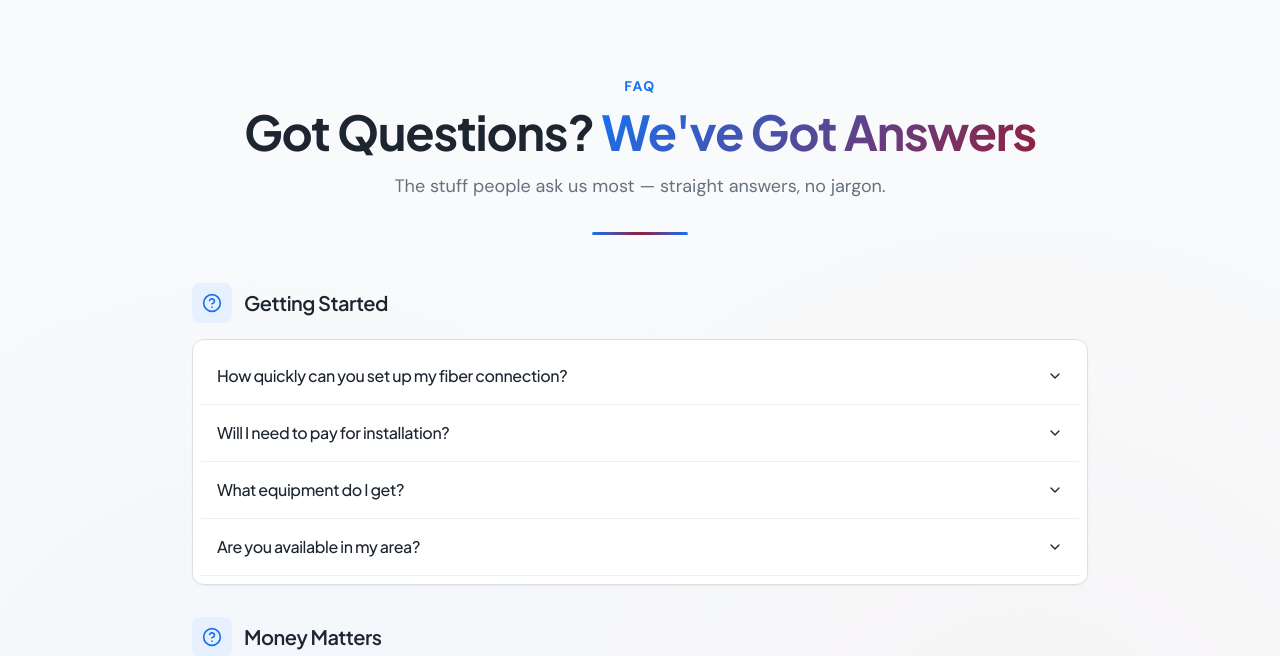
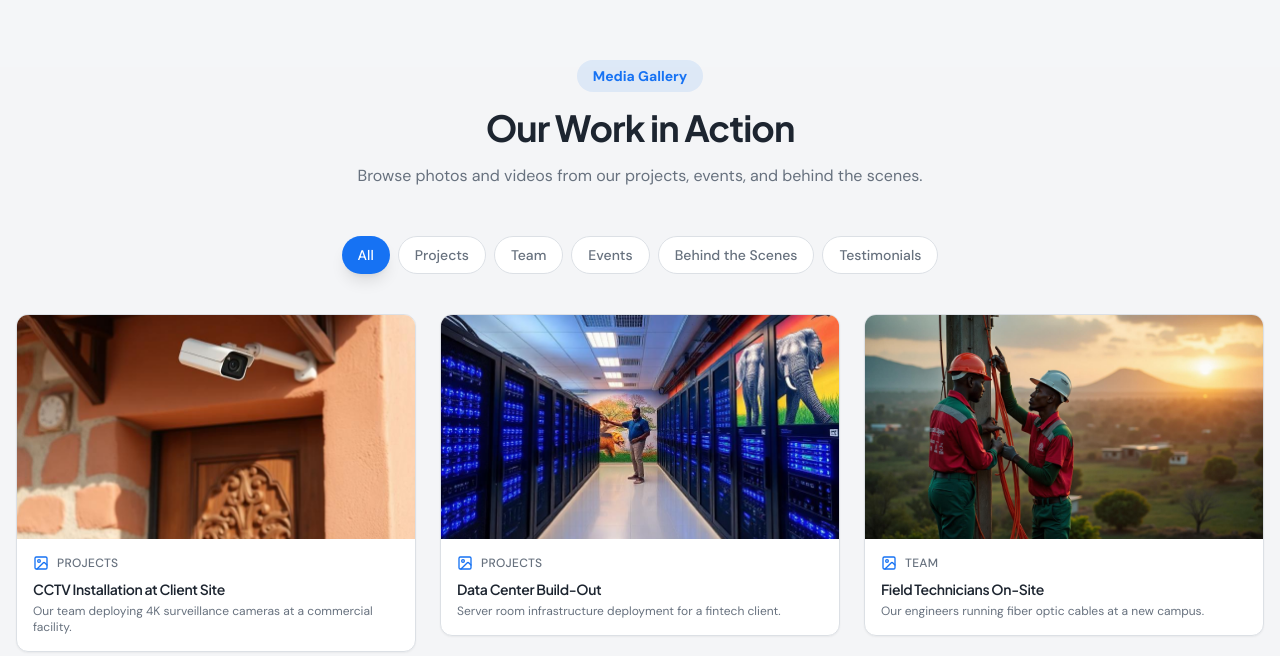
Before and after one commit to brianikua/nosteq-kenya-connect, a React (Vite) app: page / in a window 1280 px wide. Shown: the part 6284-6940 px from the top of the page. Built offline with nearby package versions, Linux system fonts and the light colour scheme; the HTML template or start-up script is replaced by a standard one.

Commit message:
Add MediaGallery feature
Co-authored-by: brianikua <19326782+brianikua@users.noreply.github.com>

```diff
--- a/src/pages/Index.tsx
+++ b/src/pages/Index.tsx
@@ -37,6 +37,7 @@ const Index = () => {
       <Packages />
       <Portfolio />
       <About />
+      <MediaGallery />
       <FAQ />
       <Contact />
       <Footer />
```
